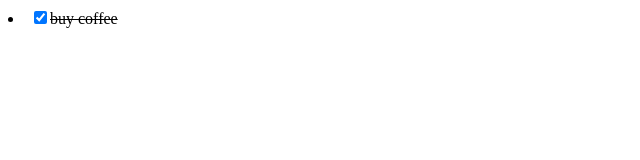
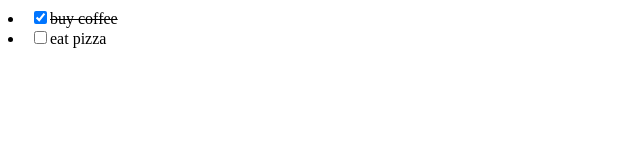
Before and after one commit to Stefantut/To-do-list-typescript, a React (Create React App) app: page / in a window 1280 px wide. Shown: the top 160 px of the page, without its empty margins (0-640 px from the left). Built offline with nearby package versions, Linux system fonts and the light colour scheme.

Commit message:
Finished todo list item

```diff
--- a/src/App.tsx
+++ b/src/App.tsx
@@ -1,13 +1,32 @@
-import React from "react";
+import React, { useState } from "react";
 import { TodoListItem } from "./TodoListItem";
 
-const todos: Array<Todo> = [
+const initialTodos: Array<Todo> = [
   { text: "buy coffee", complete: true },
   { text: "eat pizza", complete: false },
 ];
 
-function App() {
-  return <TodoListItem todo={todos[0]} />;
-}
+const App: React.FC = () => {
+  const [todos, setTodos] = useState(initialTodos);
+  const toggleTodo: ToggleTodo = (selectedTodo) => {
+    const newTodos = todos.map((todo) => {
+      if (todo === selectedTodo) {
+        return {
+          ...todo,
+          complete: !todo.complete,
+        };
+      }
+      return todo;
+    });
+    setTodos(newTodos);
+  };
+
+  return (
+    <React.Fragment>
+      <TodoListItem todo={todos[0]} toggleTodo={toggleTodo} />
+      <TodoListItem todo={todos[1]} toggleTodo={toggleTodo} />
+    </React.Fragment>
+  );
+};
 
 export default App;
--- a/src/TodoListItem.tsx
+++ b/src/TodoListItem.tsx
@@ -2,15 +2,21 @@ import React from "react";
 import "./TodoListItem.css";
 interface TodoListItemProps {
   todo: Todo;
+  toggleTodo: ToggleTodo;
 }
 // passed todolistiremprops as generic
 export const TodoListItem: React.FunctionComponent<TodoListItemProps> = ({
   todo,
+  toggleTodo,
 }) => {
   return (
     <li>
       <label className={todo.complete ? "complete" : undefined}>
-        <input type="checkbox" checked={todo.complete} />
+        <input
+          type="checkbox"
+          checked={todo.complete}
+          onChange={() => toggleTodo(todo)}
+        />
         {todo.text}
       </label>
     </li>
--- a/src/types.d.ts
+++ b/src/types.d.ts
@@ -3,3 +3,5 @@ type Todo = {
   text: string;
   complete: boolean;
 };
+
+type ToggleTodo = (selectedTodo: Todo) => void;
```
